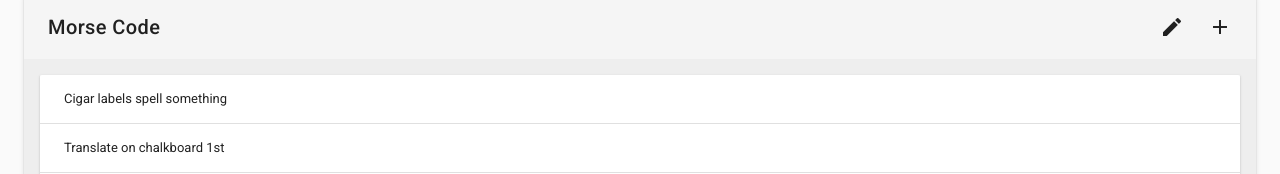
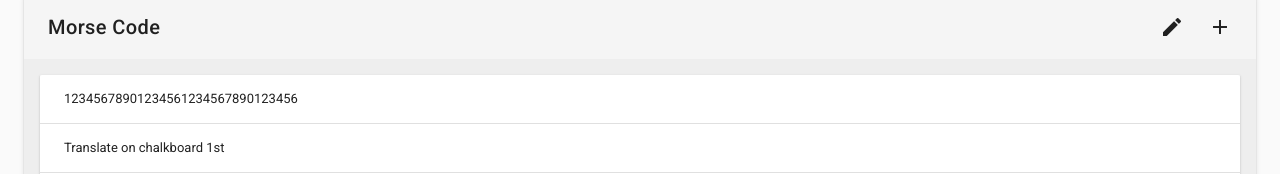
Before and after one commit to kevinclement/exitpuzzles-web-admin, a Vue app: page /#/ in a window 1280 px wide. Shown: the part 482-656 px from the top of the page. Built offline with nearby package versions, Linux system fonts and the light colour scheme; what vuefire would draw is missing.

Commit message:
testing max length

```diff
--- a/src/components/Control.Morse.vue
+++ b/src/components/Control.Morse.vue
@@ -77,7 +77,7 @@
       initialize () {
         this.items = [
           {
-            message: 'Cigar labels spell something'
+            message: '12345678901234561234567890123456'
           },
           {
             message: 'Translate on chalkboard 1st'
```
